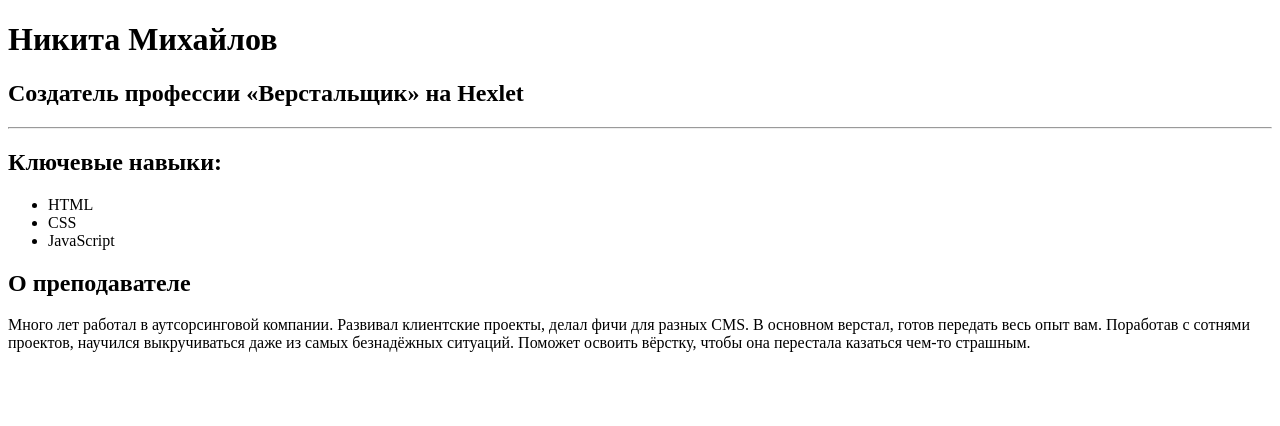
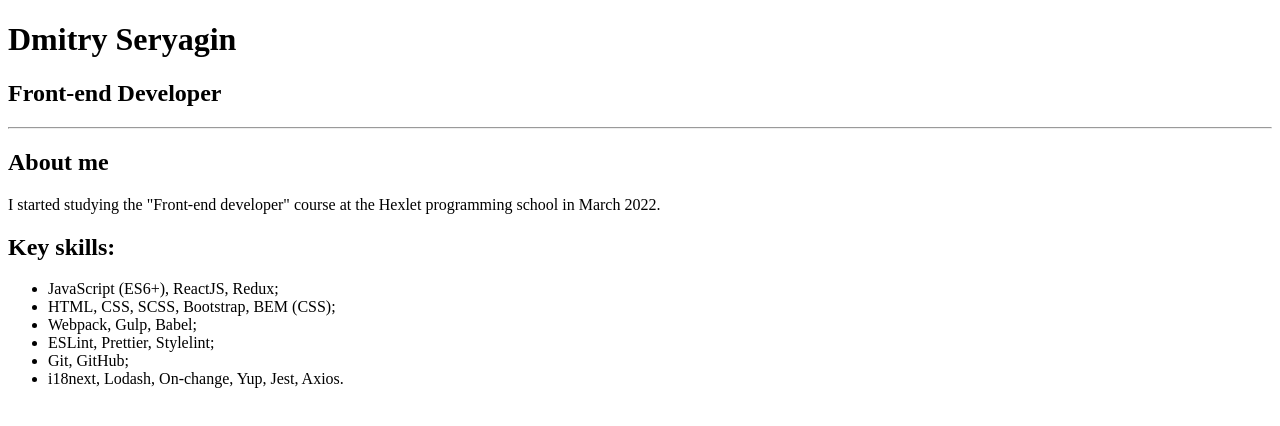
Before and after one commit to SeryaginDS/SeryaginDS.github.io, a plain HTML site: page index.html in a window 1280 px wide. Drawn offline with Linux system fonts and the light colour scheme.

Commit message:
Update index.html

```diff
--- a/index.html
+++ b/index.html
@@ -7,23 +7,26 @@
     <title>Document</title>
 </head>
 <body>
-    <h1>Никита Михайлов</h1>
-    <h2>Создатель профессии «Верстальщик» на Hexlet</h2>
+    <h1>Dmitry Seryagin</h1>
+    <h2>Front-end Developer</h2>
 
     <hr>
 
     <section>
-        <h2>Ключевые навыки:</h2>
-        <ul>
-            <li>HTML</li>
-            <li>CSS</li>
-            <li>JavaScript</li>
-        </ul>
+        <h2>About me</h2>
+        <p>I started studying the "Front-end developer" course at the Hexlet programming school in March 2022.</p>
     </section>
 
     <section>
-        <h2>О преподавателе</h2>
-        <p>Много лет работал в аутсорсинговой компании. Развивал клиентские проекты, делал фичи для разных CMS. В основном верстал, готов передать весь опыт вам. Поработав с сотнями проектов, научился выкручиваться даже из самых безнадёжных ситуаций. Поможет освоить вёрстку, чтобы она перестала казаться чем-то страшным.</p>
+        <h2>Key skills:</h2>
+        <ul>
+          <li>JavaScript (ES6+), ReactJS, Redux;</li>
+          <li>HTML, CSS, SCSS, Bootstrap, BEM (CSS);</li>
+          <li>Webpack, Gulp, Babel;</li>
+          <li>ESLint, Prettier, Stylelint;</li>
+          <li>Git, GitHub;</li>
+          <li>i18next, Lodash, On-change, Yup, Jest, Axios.</li>
+        </ul>
     </section>
 </body>
 </html>
```
